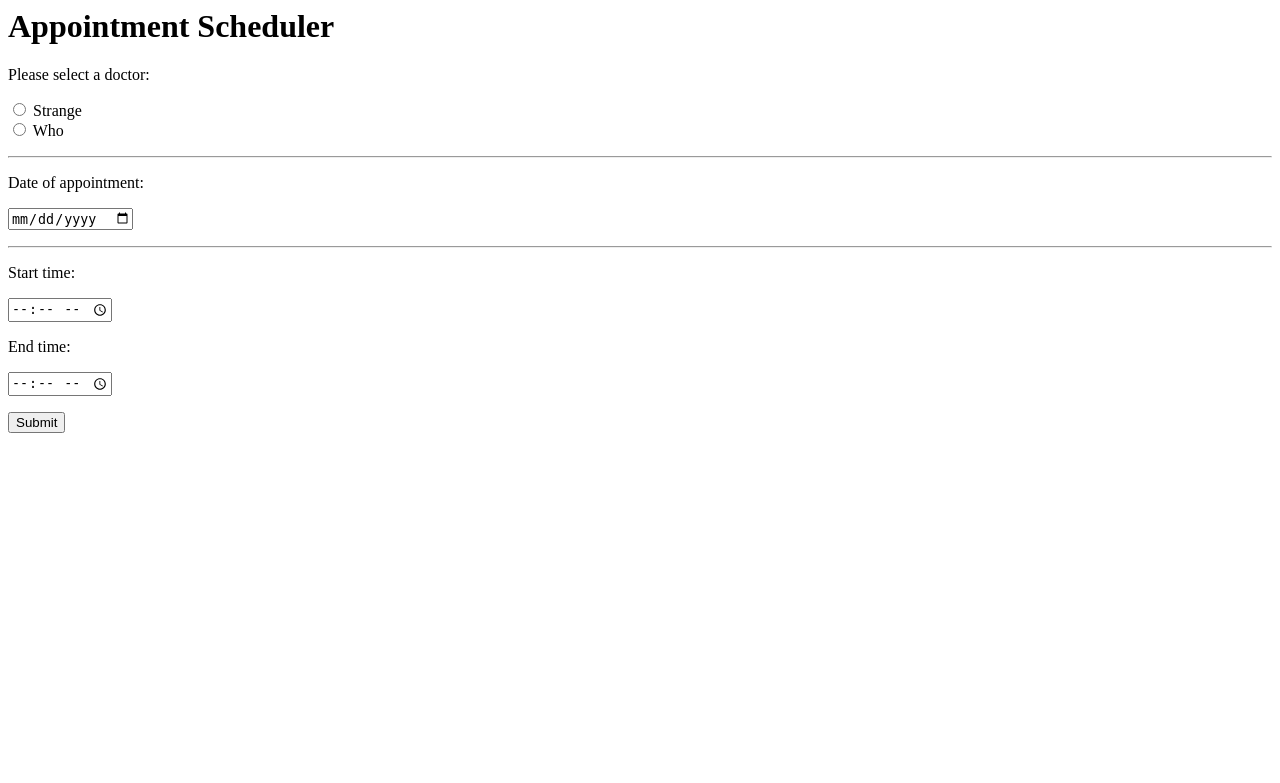
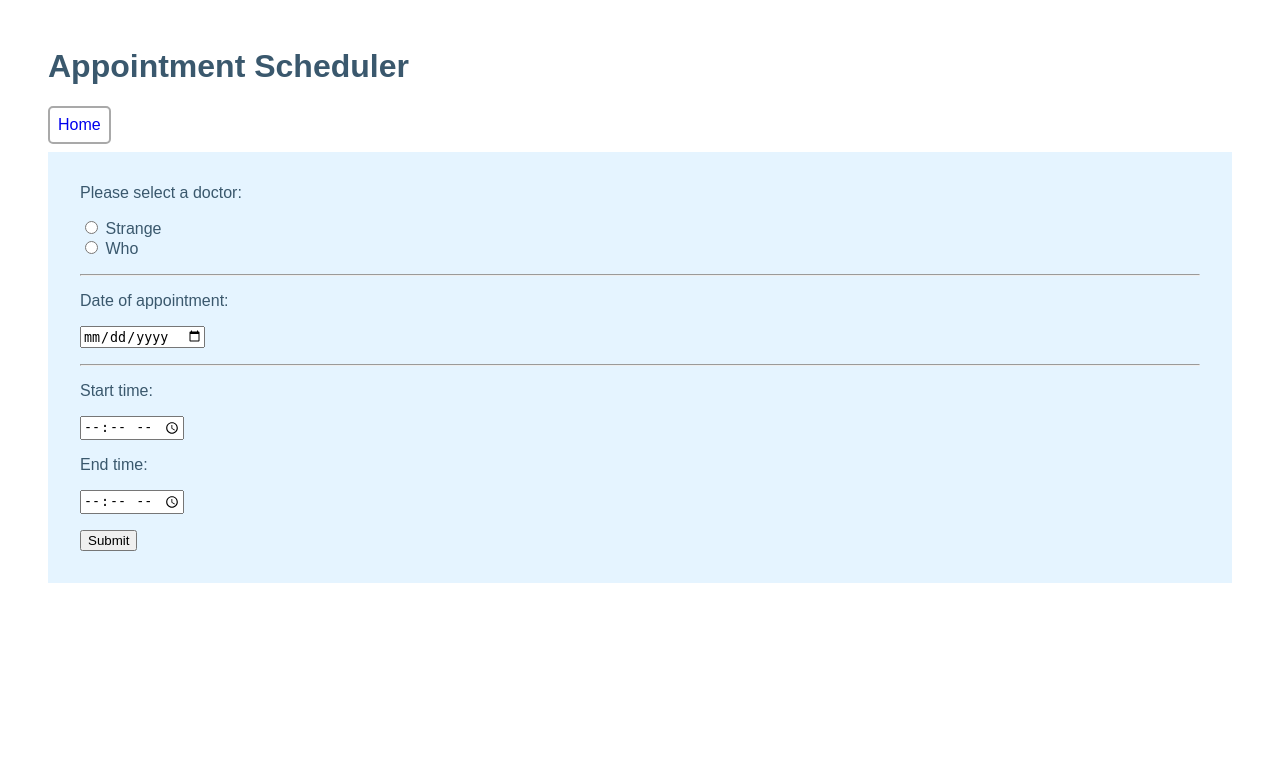
Before and after one commit to noahbt/doctor-appts, a Flask app: page /create-appointment in a window 1280 px wide. Shown: the top 783 px of the page. Run offline with Flask 3, Linux system fonts and the light colour scheme.

Commit message:
Added styling and button functionality to navigate through

```diff
--- a/app.py
+++ b/app.py
@@ -1,7 +1,6 @@
 #!/usr/bin/env python3
 
 from flask import Flask
-from flask import jsonify
 from flask import request
 from flask import render_template
 from flask import Response
@@ -14,7 +13,7 @@ app = Flask(__name__, template_folder='templates')
 
 @app.route("/")
 def home():
-    return 'Welcome'
+    return render_template('welcome.html')
 
 @app.route("/create-appointment")
 def get_create_appointment():
--- /dev/null
+++ b/static/styles/styles.css
@@ -0,0 +1,23 @@
+body {
+    margin: 3em;
+    font-family: sans-serif;
+    color: #3a586d;
+}
+
+.btn {
+    display: inline-block;
+    text-decoration: none;
+    padding: 0.5rem;
+    border: 2px solid darkgray;
+    border-radius: 5px;
+    margin-bottom: 0.5em;
+}
+
+.btn:visited {
+    color: #507997;
+}
+
+form {
+    padding: 1em 2em;
+    background: #e5f4ff;
+}
--- a/templates/schedule.html
+++ b/templates/schedule.html
@@ -1,6 +1,10 @@
 <html>
+    <head>
+        <link rel= "stylesheet" type= "text/css" href= "{{ url_for('static',filename='styles/styles.css') }}">
+    </head>
     <body>
         <h1>Appointment Scheduler</h1>
+        <a class="btn" href="/">Home</a>
         <form action="create-appointment" method="post">
         <!-- <form action = "http://localhost:5000/schedule" method="post"> -->
             <p>
```
Also changed, not shown: templates/result.html (+7 -4 lines), templates/welcome.html (added, +9 -0 lines), test.py (+8 -0 lines), 1 other file.
